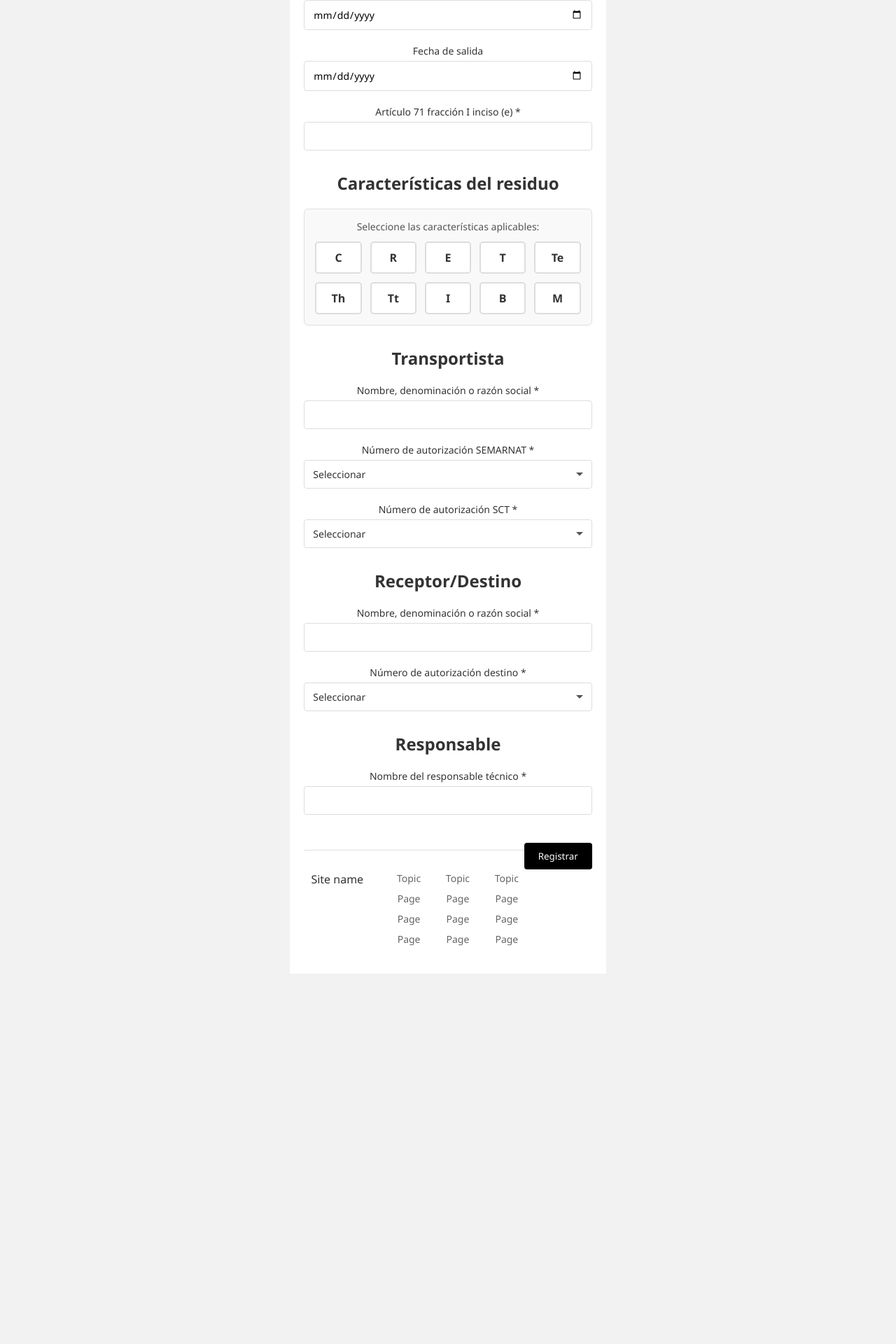
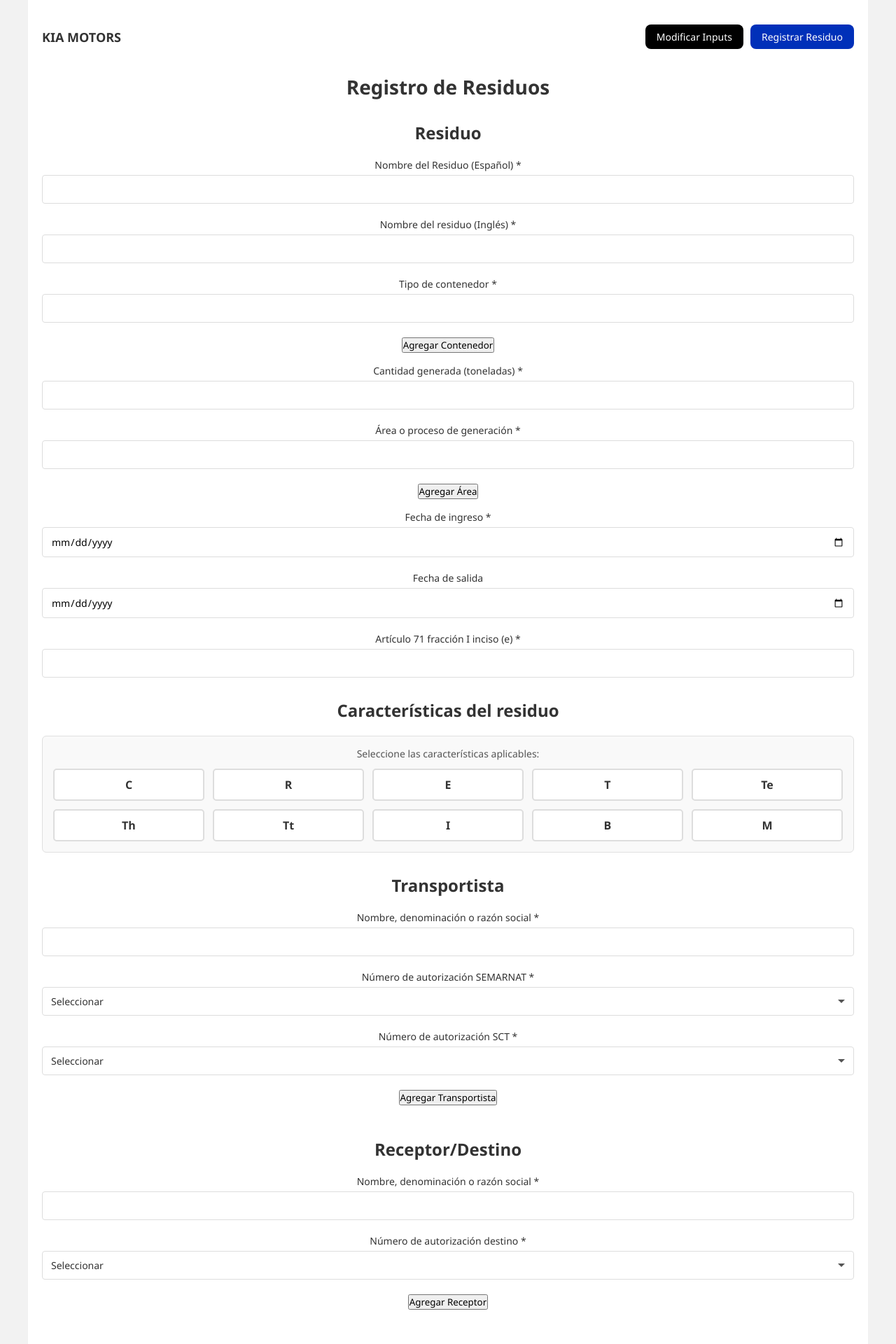
Before and after one commit to IngeMoreno23/KIA-equipo5, a React (Create React App) app: page /RegistrarResiduo in a window 1280 px wide. Shown: the top 1920 px of the page at 70% size. Before the commit the page ends 1391 px from the top, so only its background shows below. Built offline with nearby package versions, Linux system fonts and the light colour scheme.

Commit message:
Added connectivity to databases, can now add transporter, receptor, container, and area to database

```diff
--- a/src/pages/Home.css
+++ b/src/pages/Home.css
@@ -7,9 +7,6 @@
 
 body {
   height: 100vh;
-  display: flex;
-  justify-content: center;
-  align-items: center;
   overflow: hidden;
   position: relative;
 }
@@ -61,6 +58,7 @@ body {
   right: 24px;
   margin: 0;
   box-sizing: border-box;
+  z-index: 1; /* Add this line */
 }
 
 @keyframes fadeIn {
--- a/src/pages/Home.js
+++ b/src/pages/Home.js
@@ -22,7 +22,7 @@ function Home() {
   };
 
   return (
-    <div>
+    <div style={{ position: 'relative', width: '100vw', height: '100vh' }}>
       <div className="video-container">
         <video
           ref={videoRef}
@@ -62,9 +62,6 @@ function Home() {
           />
           <button className="login-button" type="submit">Entrar</button>
           {error && <div className="error-message">{error}</div>}
-          <div className="signup-link">
-            ¿No tienes una cuenta? <a href="#">Regístrate ahora</a>
-          </div>
         </form>
       </div>
     </div>
--- a/src/pages/RegistrarResiduo.js
+++ b/src/pages/RegistrarResiduo.js
@@ -1,10 +1,13 @@
 import React, { useState, useEffect, useRef } from 'react';
+import axios from 'axios';
 import './RegistrarResiduo.css';
 
 function RegistroResiduo() {
+  const [submittedData, setSubmittedData] = useState(null); // 1. Add this line
   // Estado para los datos del formulario
   const [formData, setFormData] = useState({
-    tipoResiduo: '',
+    nombreResiduoEspanol: '',
+    nombreResiduoIngles: '', // <-- Added here
     tipoContenedor: '',
     cantidadGenerada: '',
     areaGeneracion: '',
@@ -40,13 +43,21 @@ function RegistroResiduo() {
 
   // Opciones para los campos desplegables
   const opciones = {
-    tipoResiduo: ['Trapos y guantes contaminados con aceite hidráulico,pintura y thinner provenientes de actividades de limpieza y operación (T)', 'Sello Gastado: proveniente de la aplicación de sellos a carcazas (T)', 'Filtros contaminados con pigmentos  y agua provenientes de la Planta de pintura (T)', 'Solventes Mezclados con base de thinner  provenientes de las actividades de limpieza y/o los mantenimientos realizados a los equipos . ', 'Contenedores  vacios plasticos   contaminados de pintura de aceite y aceite hidraulico', 'Agua Contaminada con pintura proveniente de la aplicación a las carrocerías (T)'],
+    nombreResiduoEspanol: ['Trapos y guantes contaminados con aceite hidráulico,pintura y thinner provenientes de actividades de limpieza y operación (T)', 'Sello Gastado: proveniente de la aplicación de sellos a carcazas (T)', 'Filtros contaminados con pigmentos  y agua provenientes de la Planta de pintura (T)', 'Solventes Mezclados con base de thinner  provenientes de las actividades de limpieza y/o los mantenimientos realizados a los equipos . ', 'Contenedores  vacios plasticos   contaminados de pintura de aceite y aceite hidraulico', 'Agua Contaminada con pintura proveniente de la aplicación a las carrocerías (T)'],
+    nombreResiduoIngles: [
+    'Rags and gloves contaminated with hydraulic oil, paint, and thinner from cleaning and operation activities (T)',
+    'Used seal: from the application of seals to casings (T)',
+    'Filters contaminated with pigments and water from the Paint Plant (T)',
+    'Mixed solvents based on thinner from cleaning activities and/or maintenance performed on equipment.',
+    'Empty plastic containers contaminated with oil paint and hydraulic oil',
+    'Water contaminated with paint from application to car bodies (T)'
+    ],
     tipoContenedor: ['Tambo', 'Tote', 'Tarima', 'Paca', 'Pieza'],
     areaGeneracion: ['Assembly', 'Paint', 'Wielding', "utility"],
     articulo71: ['Reciclaje', 'Confinamiento', 'Coprocesamiento'],
     razonSocial: ['Servicios Ambientales Internacionales S. de RL. De C.V.1', 'ECO SERVICIOS PARA GAS SA. DE CV.', 'CONDUGAS DEL NORESTE, S.A DE C.V.'],
     autorizacionSemarnat: ["19-I-030-D-19", "19-I-009D-18", "19-I-031D-19"],
-    autorizacionSct: ["1938SAI07062011230301029", "1938NACL29052015073601001", "1938ESG28112011230301000"],
+    autorizacionSct: ["1938SAI07062011230301029", "1938NACL29052015073601001", "1938ESG28112011230301000", "1938CNO08112011230301036"],
     razonSocialDestino: ['SERVICIOS AMBIENTALES INTERNACIONALES S DE RL DE CV', 'ECOQUIM, S.A. DE C.V. ', 'MAQUILADORA DE LUBRICANTES, S.A. DE C.V. '],
     autorizacionDestino: ["19-II-004D-2020", "19-21-PS-V-04-94", "19-IV-69-16"],
     responsableTecnico: ['Yolanda Martinez', 'Juan Perez','Maria Lopez',"Yamileth Cuellar"],
@@ -55,7 +66,8 @@ function RegistroResiduo() {
 
   // Definir campos requeridos
   const camposRequeridos = [
-    'tipoResiduo',
+    'nombreResiduoEspanol',
+    'nombreResiduoIngles',
     'tipoContenedor',
     'cantidadGenerada',
     'areaGeneracion',
@@ -196,6 +208,7 @@ function RegistroResiduo() {
     const esValido = validarFormulario();
 
     if (esValido) {
+      setSubmittedData(formData); // 2. Save all entries
       console.log('Datos enviados:', formData);
       console.log('Etiquetas seleccionadas:', etiquetasSeleccionadas);
       // Aquí iría la lógica para enviar los datos al servidor
@@ -214,6 +227,138 @@ function RegistroResiduo() {
       [etiqueta]: !prev[etiqueta]
     }));
     setFormularioTocado(true);
+  };
+
+  const handleAddTransporter = async () => {
+    try {
+      // 1. Buscar transportista por nombre
+      const searchPayload = { transporter_name: formData.razonSocial };
+      const searchRes = await axios.post('http://localhost:3001/api/transporter/buscar', searchPayload);
+
+      let transporterId;
+
+      // Si la API regresa 0, no existe, entonces creamos uno nuevo
+      if (searchRes.data === 0) {
+        const createPayload = {
+          transporter_name: formData.razonSocial,
+          authorization_semarnat: formData.autorizacionSemarnat,
+          authorization_sct: formData.autorizacionSct,
+          active: true
+        };
+        const createRes = await axios.post('http://localhost:3001/api/transporter', createPayload);
+        let transporterId = createRes.data.id ?? createRes.data.transporter_id ?? createRes.data;
+        alert('Transportista agregado correctamente. Nuevo ID: ' + transporterId);
+      } else {
+        transporterId = searchRes.data.transporter_id;
+        alert('Transportista ya existe. ID: ' + transporterId);
+      }
+
+      // Aquí puedes usar transporterId como necesites
+
+    } catch (error) {
+      alert('Error al agregar o buscar transportista');
+      console.error(error);
+    }
+  };
+
+  const handleAddReceptor = async () => {
+    try {
+      // 1. Buscar receptor por nombre
+      const searchPayload = { name_reason: formData.razonSocialDestino };
+      console.log('Buscando receptor con payload:', searchPayload);
+      let searchRes;
+      try {
+        searchRes = await axios.post('http://localhost:3001/api/receptor/buscar', searchPayload);
+      } catch (searchError) {
+        alert('Error al buscar receptor. Intente de nuevo.');
+        console.error('Error en búsqueda de receptor:', searchError);
+        return;
+      }
+
+      let receptorId;
+
+      // Si la API regresa 0, no existe, entonces creamos uno nuevo
+      if (searchRes.data === 0) {
+        const createPayload = {
+          name_reason: formData.razonSocialDestino,
+          auth: formData.autorizacionDestino,
+          active: true
+        };
+        const createRes = await axios.post('http://localhost:3001/api/receptor', createPayload);
+        // Extrae el ID correctamente
+        let receptorId = createRes.data.id ?? createRes.data.receptor_id ?? createRes.data;
+        alert('Receptor agregado correctamente. Nuevo ID: ' + receptorId);
+      } else {
+        receptorId = searchRes.data.receptor_id;
+        alert('Receptor ya existe. ID: ' + receptorId);
+      }
+
+      // Aquí puedes usar receptorId como necesites
+
+    } catch (error) {
+      alert('Error al agregar o buscar receptor');
+      console.error(error);
+    }
+  };
+
+  const handleAddArea = async () => {
+    try {
+      // 1. Buscar área por nombre
+      const searchPayload = { area: formData.areaGeneracion };
+      const searchRes = await axios.post('http://localhost:3001/api/area/buscar', searchPayload);
+
+      let areaId;
+
+      // Si la API regresa 0, no existe, entonces creamos una nueva
+      if (searchRes.data === 0) {
+        const createPayload = {
+          area: formData.areaGeneracion
+        };
+        const createRes = await axios.post('http://localhost:3001/api/area', createPayload);
+        // Extrae el ID correctamente
+        areaId = createRes.data.id ?? createRes.data.area_id ?? createRes.data;
+        alert('Área agregada correctamente. Nuevo ID: ' + areaId);
+      } else {
+        areaId = searchRes.data.area_id;
+        alert('Área ya existe. ID: ' + areaId);
+      }
+
+      // Aquí puedes usar areaId como necesites
+
+    } catch (error) {
+      alert('Error al agregar o buscar área');
+      console.error(error);
+    }
+  };
+
+  const handleAddContainer = async () => {
+    try {
+      // 1. Buscar contenedor por tipo
+      const searchPayload = { type: formData.tipoContenedor };
+      const searchRes = await axios.post('http://localhost:3001/api/container/buscar', searchPayload);
+
+      let containerId;
+
+      // Si la API regresa 0, no existe, entonces creamos uno nuevo
+      if (searchRes.data === 0) {
+        const createPayload = {
+          type: formData.tipoContenedor
+        };
+        const createRes = await axios.post('http://localhost:3001/api/container', createPayload);
+        // Extrae el ID correctamente
+        containerId = createRes.data.id ?? createRes.data.container_id ?? createRes.data;
+        alert('Contenedor agregado correctamente. Nuevo ID: ' + containerId);
+      } else {
+        containerId = searchRes.data.container_id;
+        alert('Contenedor ya existe. ID: ' + containerId);
+      }
+
+      // Aquí puedes usar containerId como necesites
+
+    } catch (error) {
+      alert('Error al agregar o buscar contenedor');
+      console.error(error);
+    }
   };
 
   // Renderizar campo con autocompletado
@@ -236,6 +381,11 @@ function RegistroResiduo() {
             className={esInvalido ? 'input-invalid' : ''}
             onFocus={() => {
               setCampoActivo(nombre);
+              if (opciones[nombre]) {
+                setSugerencias(opciones[nombre]);
+              } else {
+                setSugerencias([]);
+              }
               setMostrarSugerencias(true);
             }}
           />
@@ -365,10 +515,28 @@ function RegistroResiduo() {
       <form className="formulario-residuo" onSubmit={handleSubmit}>
         <h2>Residuo</h2>
 
-        {renderCampoAutocompletado('tipoResiduo', 'Tipo de residuo')}
+        {renderCampoAutocompletado('nombreResiduoEspanol', 'Nombre del Residuo (Español)', opciones.nombreResiduoEspanol)}
+        {/* New field for English name */}
+        {renderCampoAutocompletado('nombreResiduoIngles', 'Nombre del residuo (Inglés)', opciones.nombreResiduoIngles)}
         {renderCampoAutocompletado('tipoContenedor', 'Tipo de contenedor', opciones.tipoContenedor)}
+        <button
+          type="button"
+          className="btn-agregar-contenedor"
+          onClick={handleAddContainer}
+          style={{ marginBottom: '16px' }}
+        >
+          Agregar Contenedor
+        </button>
         {renderCampo('cantidadGenerada', 'Cantidad generada (toneladas)', 'number')}
         {renderCampoAutocompletado('areaGeneracion', 'Área o proceso de generación', opciones.areaGeneracion)}
+        <button
+          type="button"
+          className="btn-agregar-area"
+          onClick={handleAddArea}
+          style={{ marginBottom: '16px' }}
+        >
+          Agregar Área
+        </button>
         {renderCampoFecha('fechaIngreso', 'Fecha de ingreso')}
         {renderCampoFecha('fechaSalida', 'Fecha de salida')}
         {renderCampoAutocompletado('articulo71', 'Artículo 71 fracción I inciso (e)', opciones.articulo71)}
@@ -393,10 +561,26 @@ function RegistroResiduo() {
         {renderCampoAutocompletado('razonSocial', 'Nombre, denominación o razón social', opciones.razonSocial)}
         {renderCampoDesplegable('autorizacionSemarnat', 'Número de autorización SEMARNAT', opciones.autorizacionSemarnat)}
         {renderCampoDesplegable('autorizacionSct', 'Número de autorización SCT', opciones.autorizacionSct)}
+        <button
+          type="button"
+          className="btn-agregar-transportista"
+          onClick={handleAddTransporter}
+          style={{ marginBottom: '16px' }}
+        >
+          Agregar Transportista
+        </button>
 
         <h2>Receptor/Destino</h2>
         {renderCampoAutocompletado('razonSocialDestino', 'Nombre, denominación o razón social', opciones.razonSocialDestino)}
         {renderCampoDesplegable('autorizacionDestino', 'Número de autorización destino', opciones.autorizacionDestino)}
+        <button
+          type="button"
+          className="btn-agregar-receptor"
+          onClick={handleAddReceptor}
+          style={{ marginBottom: '16px' }}
+        >
+          Agregar Receptor
+        </button>
 
         <h2>Responsable</h2>
         {renderCampoAutocompletado('responsableTecnico', 'Nombre del responsable técnico', opciones.responsableTecnico)}
@@ -412,7 +596,29 @@ function RegistroResiduo() {
       </form>
 
       <footer className="footer">
-        <div className="site-name">Site name</div>
+        <div className="site-name">
+          Site name
+          {submittedData && (
+            <div className="submitted-entries">
+              <h3>Entradas del formulario:</h3>
+              <ul>
+                {Object.entries(submittedData).map(([key, value]) => (
+                  <li key={key}>
+                    {key}: {value}
+                  </li>
+                ))}
+                <li>
+                  etiquetasSeleccionadas: {
+                    Object.entries(etiquetasSeleccionadas)
+                      .filter(([_, v]) => v)
+                      .map(([k]) => k)
+                      .join(', ') || 'Ninguna'
+                  }
+                </li>
+              </ul>
+            </div>
+          )}
+          </div>
         <div className="topics">
           <div className="topic-column">
             <div>Topic</div>
--- a/src/pages/Tablero.css
+++ b/src/pages/Tablero.css
@@ -19,6 +19,11 @@
   }
 
   body {
+    display: block !important;
+    justify-content: unset !important;
+    align-items: unset !important;
+    overflow: auto !important;
+    height: auto !important;
     background-color: var(--bg-color);
     color: var(--text-color);
   }
@@ -27,6 +32,8 @@
     max-width: 1280px;
     margin: 0 auto;
     padding: 20px;
+    min-height: 100vh;
+    overflow: auto;
   }
 
   /* Header */
```
